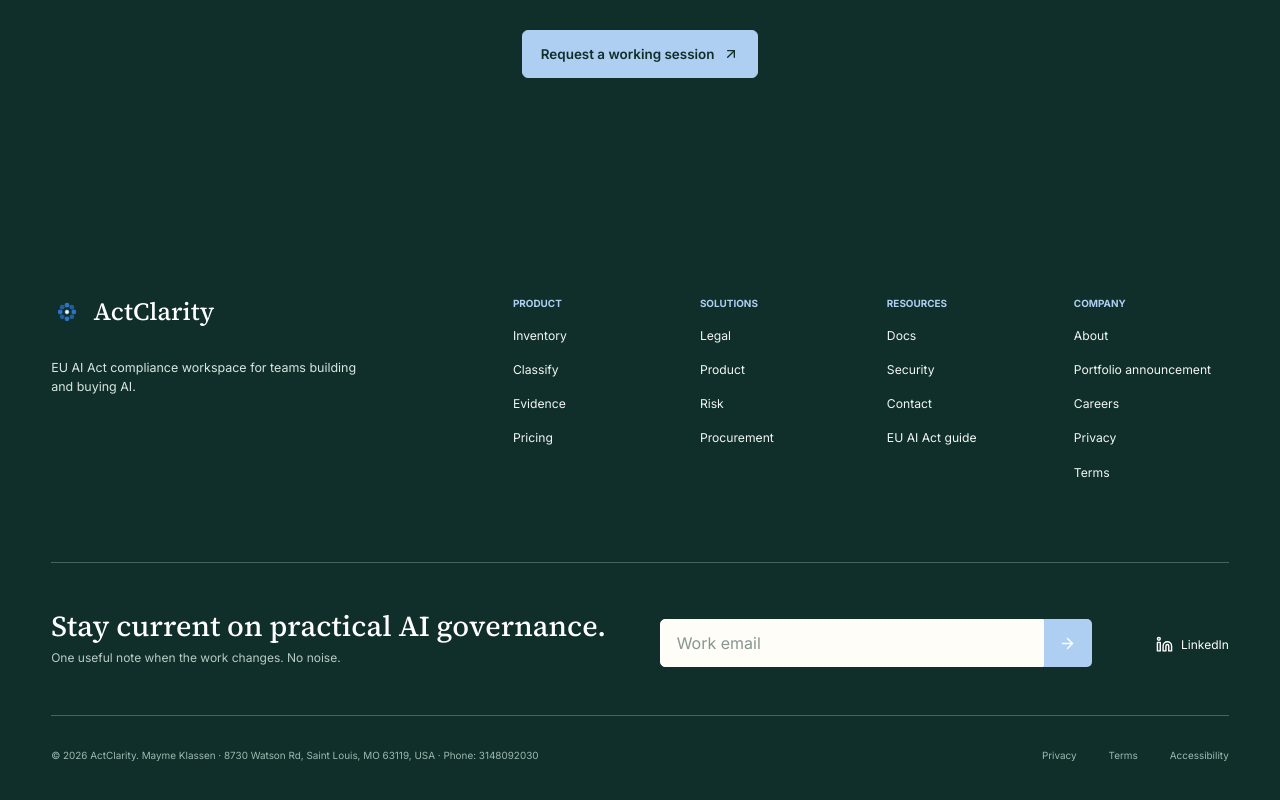
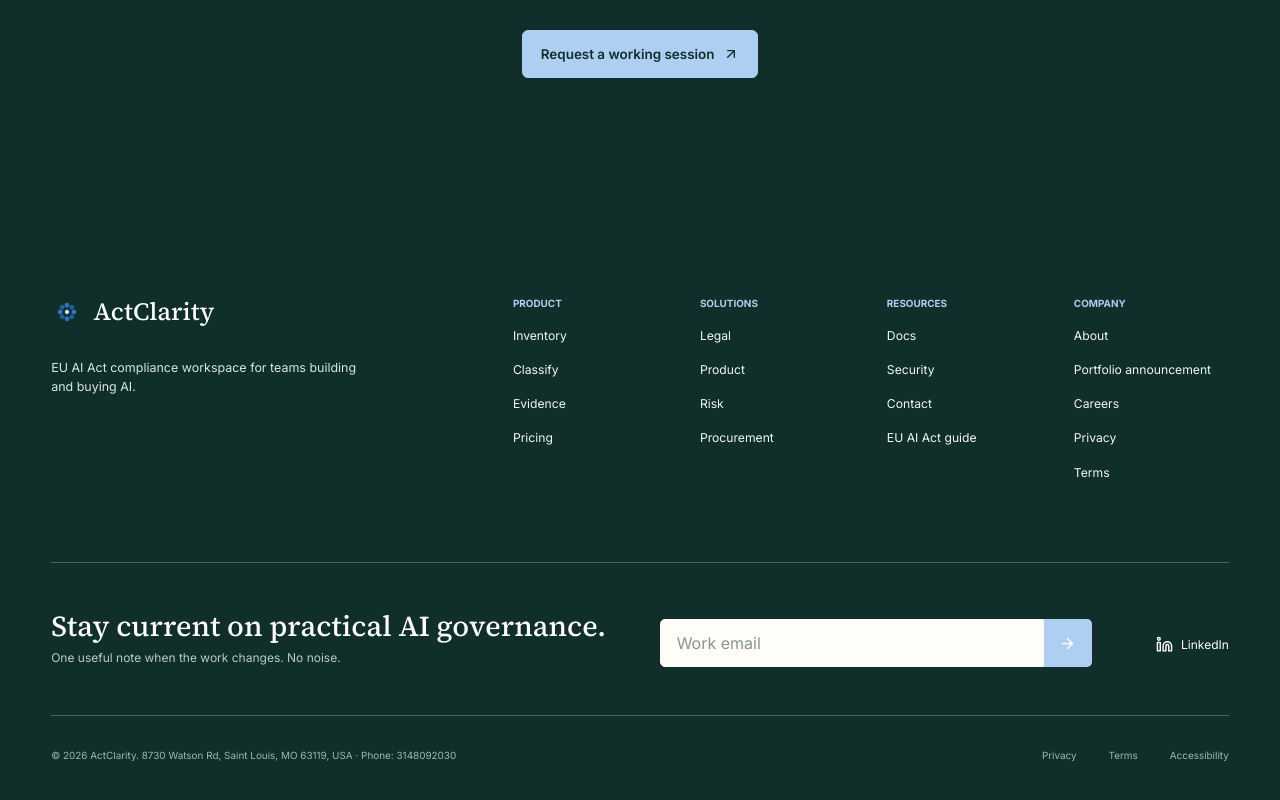
Before and after one commit to PrajaktaAdlytica/ActClarity-site, a Next.js app: page /docs in a window 1280 px wide. Shown: the part 4812-5612 px from the top of the page. Built offline with nearby package versions, Linux system fonts and the light colour scheme.

Commit message:
Remove contact name from ActClarity address footer

```diff
--- a/app/actclarity-home.tsx
+++ b/app/actclarity-home.tsx
@@ -1726,8 +1726,8 @@ export function ActClarityHome() {
         </div>
         <div className="footer-legal">
           <span>
-            © 2026 ActClarity. Mayme Klassen · 8730 Watson Rd, Saint Louis,
-            MO 63119, USA · Phone: 3148092030
+            © 2026 ActClarity. 8730 Watson Rd, Saint Louis, MO 63119, USA
+            · Phone: 3148092030
           </span>
           <span id="privacy">Privacy</span>
           <span id="terms">Terms</span>
--- a/components/site-footer.tsx
+++ b/components/site-footer.tsx
@@ -101,8 +101,8 @@ export function SiteFooter() {
       </div>
       <div className="footer-legal">
         <span>
-          © 2026 ActClarity. Mayme Klassen · 8730 Watson Rd, Saint Louis, MO
-          63119, USA · Phone: 3148092030
+          © 2026 ActClarity. 8730 Watson Rd, Saint Louis, MO 63119, USA
+          · Phone: 3148092030
         </span>
         <Link href="/company#privacy">Privacy</Link>
         <Link href="/company#terms">Terms</Link>
```
